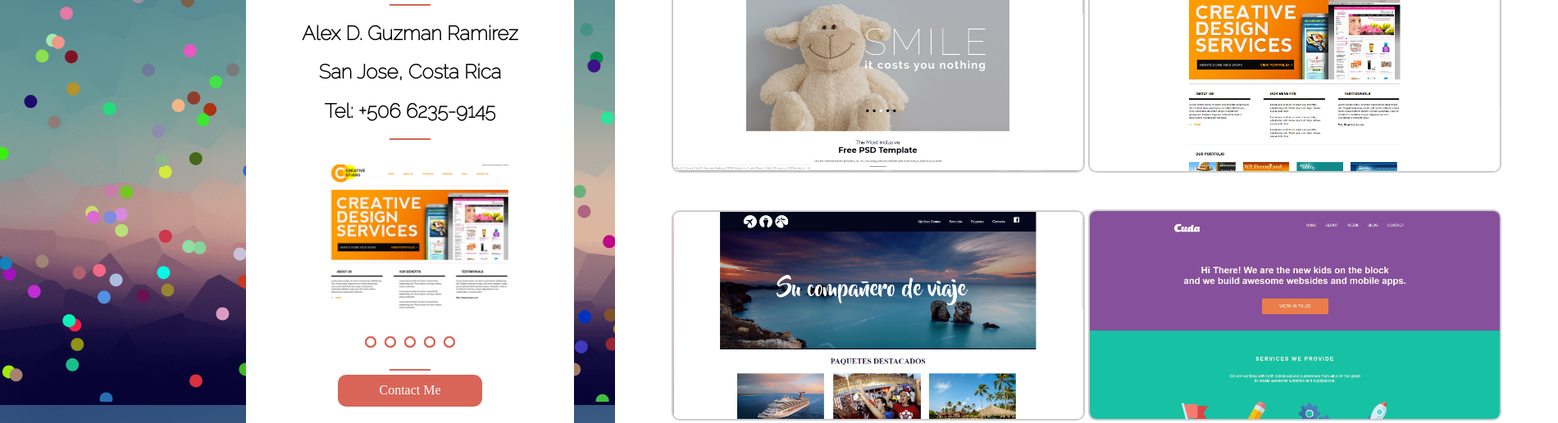
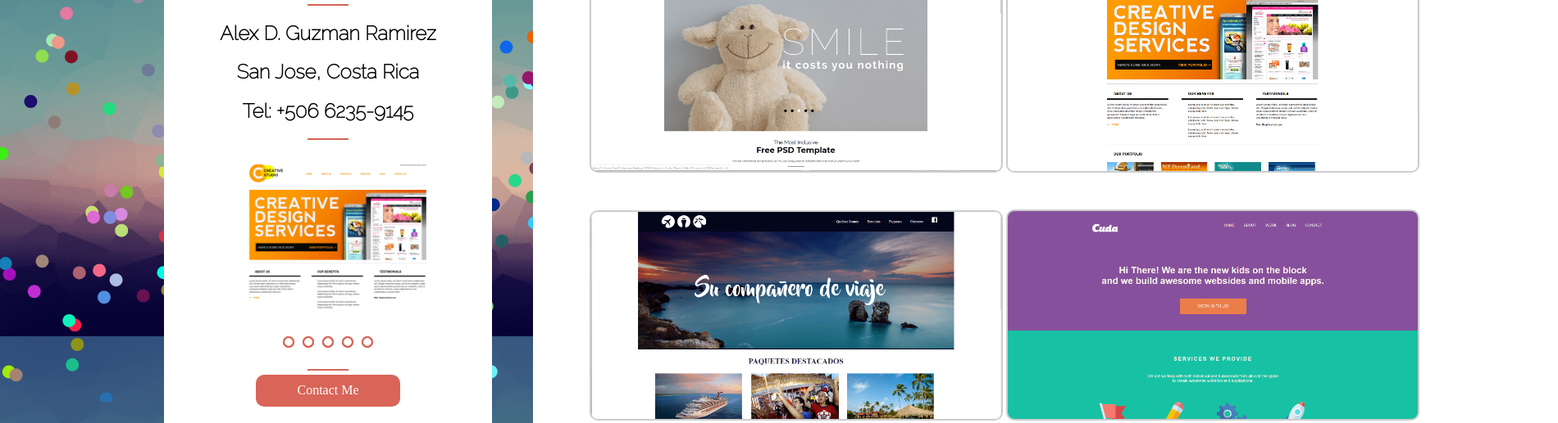
Before and after one commit to AlexGuzman98/Portafolio, a website: page index.html in a window 1280 px wide. Shown: the part 309-826 px from the top of the page at 82% size, 1900 px wide, since content can reach past the window. Drawn offline with Linux system fonts and the light colour scheme; no server answers.

Commit message:
fixCanvasSize

```diff
--- a/SASS/Partials/_canvas.scss
+++ b/SASS/Partials/_canvas.scss
@@ -0,0 +1,7 @@
+#canvas {
+    position: absolute;
+    right: 0;
+    top: 0;
+    bottom: 0;
+    left: 0;
+}
--- a/SASS/Partials/_contentUser.scss
+++ b/SASS/Partials/_contentUser.scss
@@ -2,11 +2,10 @@
     background-color: white;
     width: 400px;
     height: 820px;
-    top: 100px;
     border-radius: 1.5rem;
     position: absolute;
     top: 50px;
-    left: 300px;
+    left: 200px;
 }
 .user-text{
     text-align: center;
--- a/SASS/Partials/_portafolio.scss
+++ b/SASS/Partials/_portafolio.scss
@@ -2,10 +2,9 @@
   background-color: white;
   width: 1150px;
   height: 820px;
-  top: 100px;
   border-radius: 1.5rem;
   position: absolute;
-  left: 750px;
+  left: 650px;
   top: 50px;
 }
 .nav-list{
```
Also changed, not shown: public/css/style.css.
